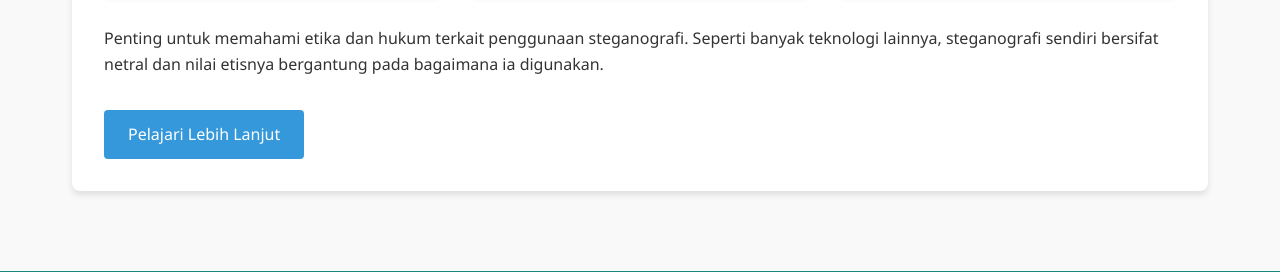
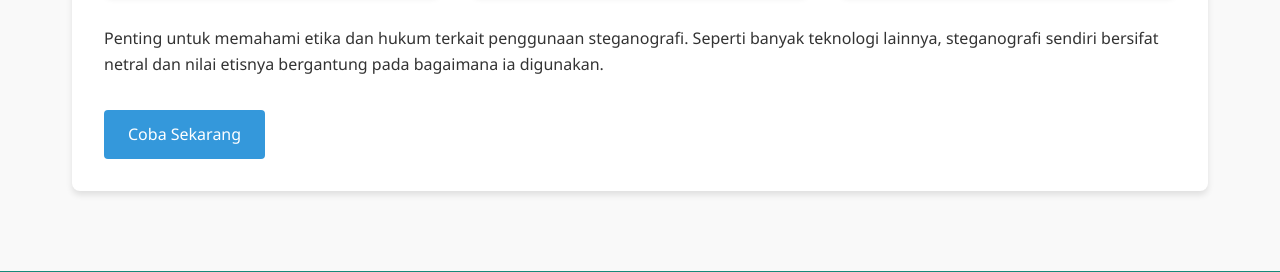
Before and after one commit to erdin33/stegano-ki, a Flask app: page /stegano in a window 1280 px wide. Shown: the part 4253-4525 px from the top of the page. Run offline with Flask 3, Linux system fonts and the light colour scheme.

Commit message:
tombol baru

```diff
--- a/templates/stegano.html
+++ b/templates/stegano.html
@@ -191,7 +191,7 @@
 
         <p style="margin-top: 2rem;">Penting untuk memahami etika dan hukum terkait penggunaan steganografi. Seperti banyak teknologi lainnya, steganografi sendiri bersifat netral dan nilai etisnya bergantung pada bagaimana ia digunakan.</p>
 
-        <a href="#" class="btn">Pelajari Lebih Lanjut</a>
+        <a href="index.html" class="btn">Coba Sekarang</a>
       </section>
     </div>
   </main>
```
